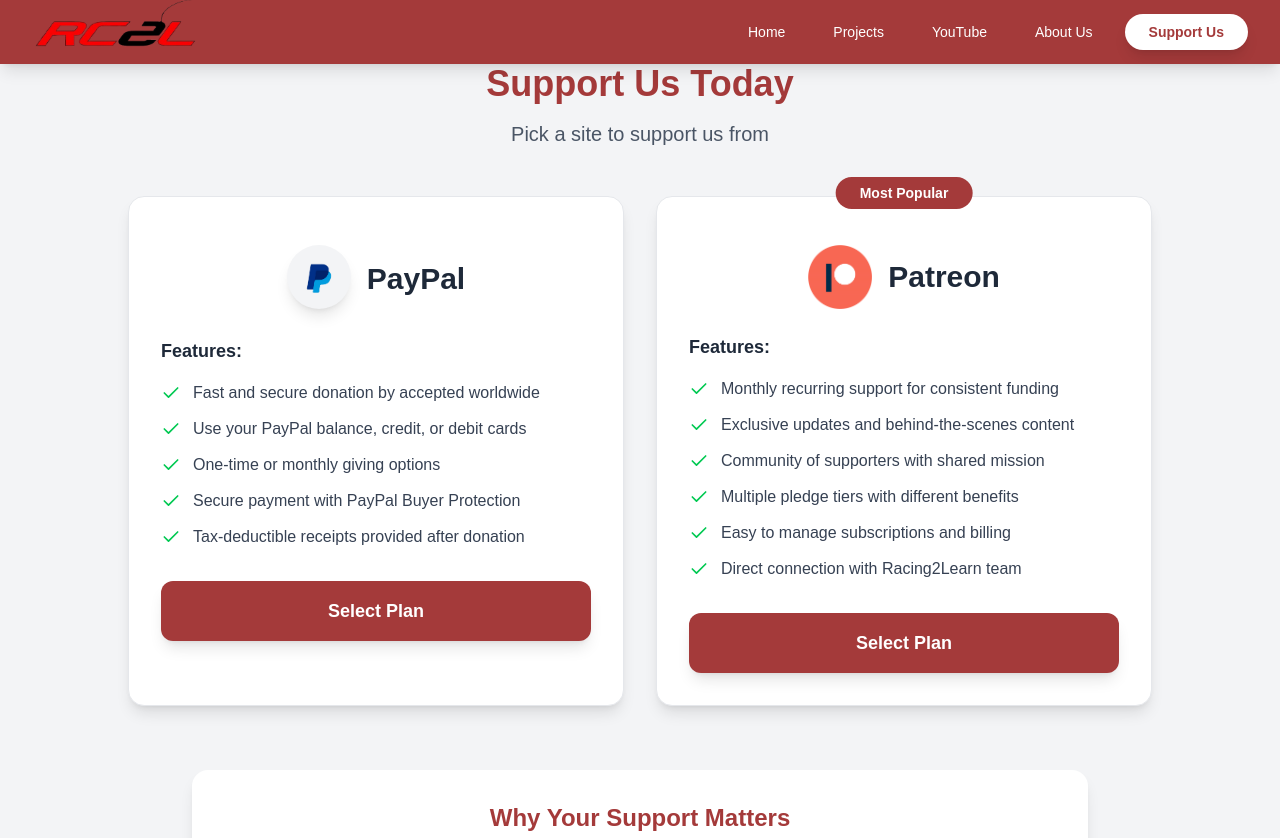
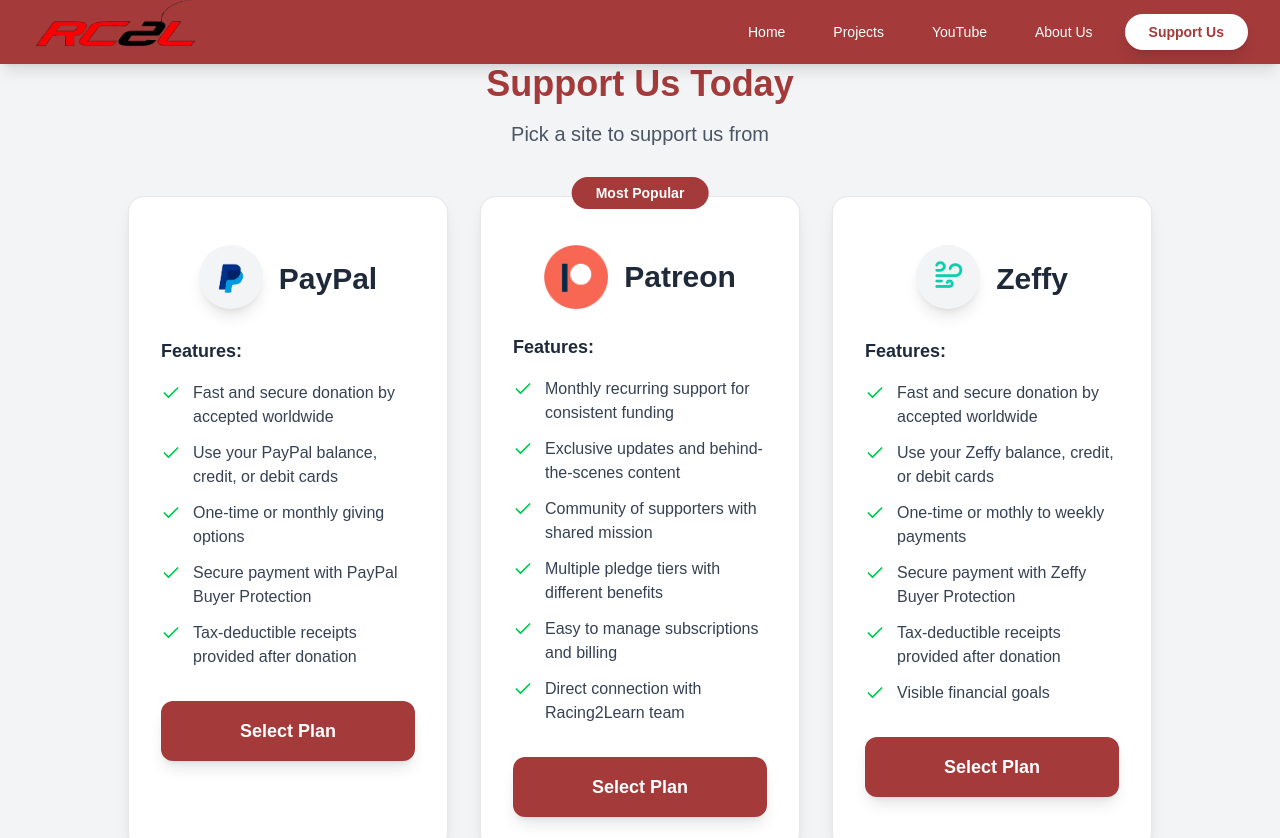
Before and after one commit to EworkAcc/Race2Learn, a Next.js app: page /support in a window 1280 px wide. Shown: the top 838 px of the page. Built offline with nearby package versions, Linux system fonts and the light colour scheme.

Commit message:
added zeffy

```diff
--- a/src/app/support/page.tsx
+++ b/src/app/support/page.tsx
@@ -14,7 +14,7 @@
             <p className="text-xl text-gray-600">Pick a site to support us from</p>
             </div>
 
-            <div className="grid md:grid-cols-2 gap-8 max-w-5xl mx-auto">
+            <div className="grid md:grid-cols-3 gap-8 max-w-5xl mx-auto">
             <div className="bg-white rounded-2xl shadow-lg p-8 border border-gray-200">
                 <div className="flex items-center justify-center mb-6 mt-4">
                     <div className="w-16 h-16 mb-1 rounded-full overflow-hidden bg-gray-100 shadow-lg mr-4 flex items-center justify-center">
@@ -111,6 +111,55 @@
                     </button>
                 </Link>
             </div>
+
+            <div className="bg-white rounded-2xl shadow-lg p-8 border border-gray-200">
+                <div className="flex items-center justify-center mb-6 mt-4">
+                    <div className="w-16 h-16 mb-1 rounded-full overflow-hidden bg-gray-100 shadow-lg mr-4 flex items-center justify-center">
+                        <img
+                        src="/Zeffy.png"
+                        alt="Zeffy Logo"
+                        className="h-12 w-12 object-contain"
+                        />
+                    </div>
+                    <h2 className="text-3xl font-bold text-gray-800">Zeffy</h2>
+                </div>
+
+                <div className="mb-8">
+                <h3 className="text-lg font-semibold text-gray-800 mb-4">Features:</h3>
+                <ul className="space-y-3">
+                    <li className="flex items-start">
+                    <Check className="w-5 h-5 text-green-500 mr-3 mt-0.5 flex-shrink-0" />
+                    <span className="text-gray-700">Fast and secure donation by accepted worldwide</span>
+                    </li>
+                    <li className="flex items-start">
+                    <Check className="w-5 h-5 text-green-500 mr-3 mt-0.5 flex-shrink-0" />
+                    <span className="text-gray-700">Use your Zeffy balance, credit, or debit cards</span>
+                    </li>
+                    <li className="flex items-start">
+                    <Check className="w-5 h-5 text-green-500 mr-3 mt-0.5 flex-shrink-0" />
+                    <span className="text-gray-700">One-time or mothly to weekly payments</span>
+                    </li>
+                    <li className="flex items-start">
+                    <Check className="w-5 h-5 text-green-500 mr-3 mt-0.5 flex-shrink-0" />
+                    <span className="text-gray-700">Secure payment with Zeffy Buyer Protection</span>
+                    </li>
+                    <li className="flex items-start">
+                    <Check className="w-5 h-5 text-green-500 mr-3 mt-0.5 flex-shrink-0" />
+                    <span className="text-gray-700">Tax-deductible receipts provided after donation</span>
+                    </li>
+                    <li className="flex items-start">
+                    <Check className="w-5 h-5 text-green-500 mr-3 mt-0.5 flex-shrink-0" />
+                    <span className="text-gray-700">Visible financial goals</span>
+                    </li>
+                </ul>
+                </div>
+
+                <button className="w-full bg-[#a43a3a] text-white py-4 rounded-xl font-semibold text-lg hover:bg-red-700 transition-all duration-300 transform hover:scale-105 shadow-lg">
+                    <Link href="https://www.zeffy.com/en-US/donation-form/donate-to-make-a-difference-17983">
+                    Select Plan
+                    </Link>
+                </button>
+            </div>
             </div>
 
             <div className="mt-16 bg-white rounded-2xl shadow-lg p-8 max-w-4xl mx-auto">
--- a/src/components/Footer.tsx
+++ b/src/components/Footer.tsx
@@ -7,7 +7,7 @@
 import youtube from "../../public/youtube.png";
 import PatreonLogo from "../../public/PatreonLogo.png";
 import PaypalLogo from "../../public/PaypalLogo.png";
-
+import Zeffy from "../../public/Zeffy.png"
 const CustFooter = () => {
     return (
         <footer className="bg-gray-900 text-white py-16">
@@ -38,7 +38,7 @@
                     </div>
                     <div>
                         <h4 className="text-lg font-semibold mb-4">Support Us</h4>
-                        <div className="grid grid-cols-2 gap-4">
+                        <div className="grid grid-cols-3 gap-4">
 
                             <div className="grid grid-rows-2 gap-2">
                                 <Link href="https://www.patreon.com/racing2learn"><div className="w-16 h-16 bg-gray-700 rounded-full flex items-center justify-center hover:bg-gray-600 transition-colors"><Image src={PatreonLogo} alt="Patreon" className="w-12 h-12"/></div></Link>
@@ -48,7 +48,10 @@
                                 <Link href="https://www.paypal.com/donate?hosted_button_id=FSS7Q69MTGNKL"><div className="w-16 h-16 bg-gray-700 rounded-full flex items-center justify-center hover:bg-gray-600 transition-colors"><Image src={PaypalLogo} alt="PayPal" className="w-12 h-12 bg-gray-200 rounded-full"/></div></Link>
                                 <Link href="https://www.paypal.com/donate?hosted_button_id=FSS7Q69MTGNKL"><div className="text-gray-400 ml-2 hover:text-white">Paypal</div></Link>
                             </div>
-
+                            <div className="grid grid-rows-2 gap-2">
+                                <Link href="https://www.zeffy.com/en-US/donation-form/donate-to-make-a-difference-17983"><div className="w-16 h-16 bg-gray-700 rounded-full flex items-center justify-center hover:bg-gray-600 transition-colors"><Image src={Zeffy} alt="Zeffy" className="w-12 h-12 bg-gray-200 rounded-full"/></div></Link>
+                                <Link href="https://www.zeffy.com/en-US/donation-form/donate-to-make-a-difference-17983"><div className="text-gray-400 ml-2 hover:text-white">Zeffy</div></Link>
+                            </div>
                         </div>
                         <div className="text-gray-400">
                             Your support helps us further improve and create educational content.
```
Also changed, not shown: public/Zeffy.png (added).
